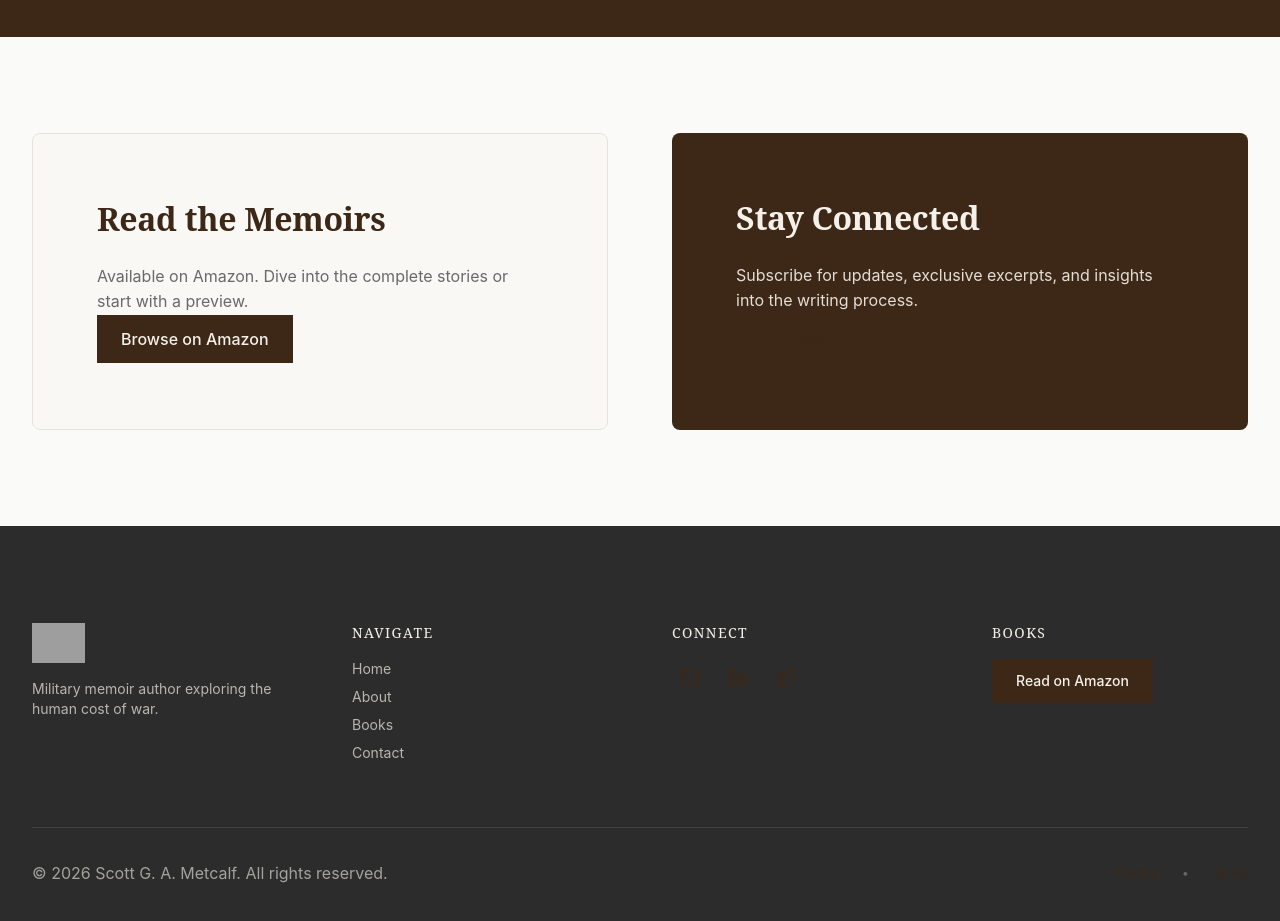
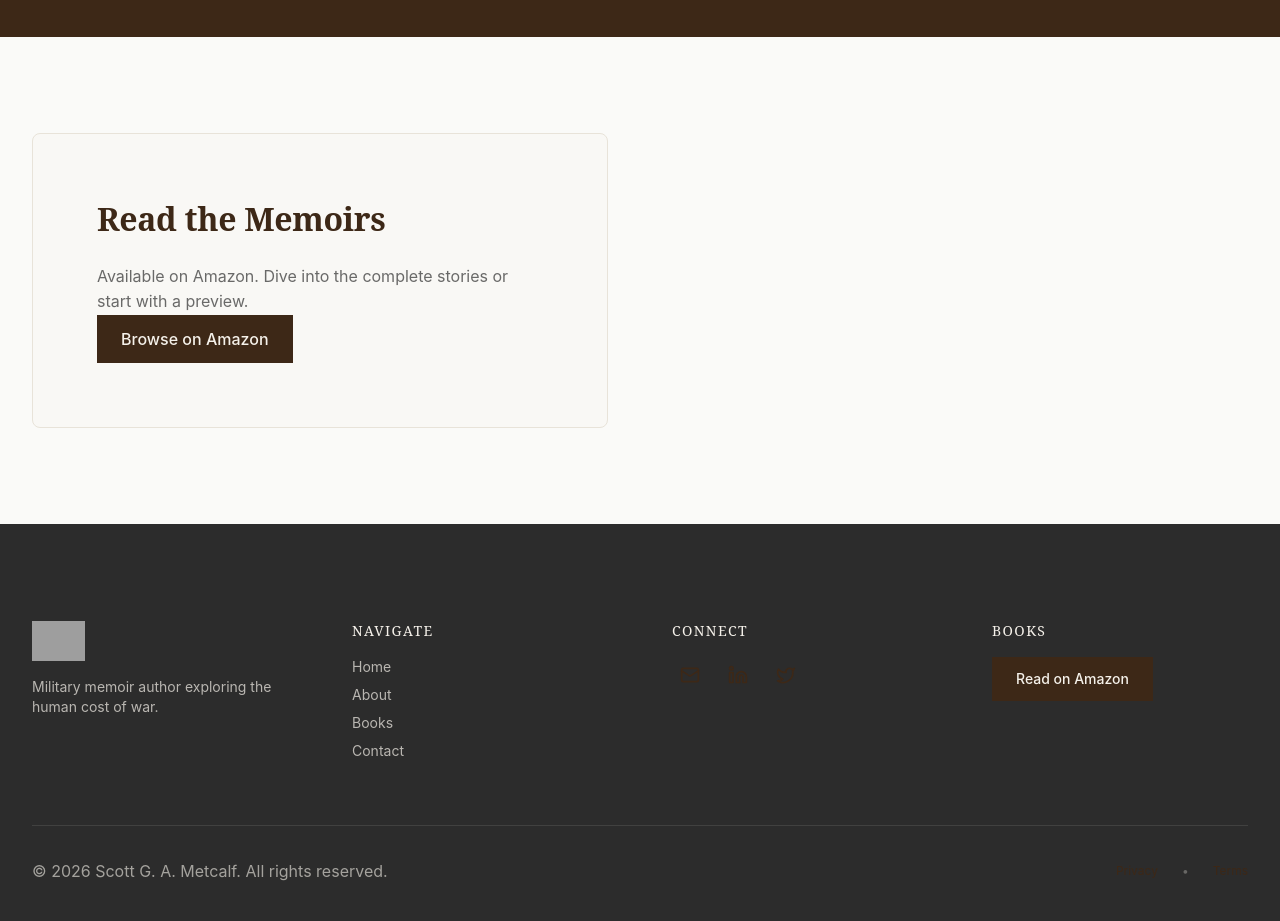
Before and after one commit to Reinasboo/authors-template, a Next.js app: page / in a window 1280 px wide. Shown: the part 3820-4741 px from the top of the page. Built offline with nearby package versions, Linux system fonts and the light colour scheme; grey boxes are pictures that could not be loaded.

Commit message:
Remove newsletter sections from homepage and contact page

```diff
--- a/src/app/contact/page.tsx
+++ b/src/app/contact/page.tsx
@@ -284,38 +284,7 @@ export default function Contact() {
         </motion.div>
       </section>
 
-      {/* Newsletter CTA */}
-      <section className="section-container bg-sand-dark/10 dark:bg-dark-surface rounded-lg border border-sand-dark dark:border-dark-border">
-        <motion.div
-          initial="hidden"
-          whileInView="visible"
-          variants={containerVariants}
-          className="grid grid-cols-1 md:grid-cols-2 gap-spacing-2xl items-center"
-        >
-          <motion.div variants={itemVariants} className="space-y-spacing-md">
-            <h2 className="text-heading-lg font-serif text-deep-brown dark:text-dark-text">
-              Stay Updated
-            </h2>
-            <p className="text-body text-charcoal/70 dark:text-dark-text-secondary">
-              Subscribe to receive updates on new publications, exclusive excerpts, and writing process insights.
-            </p>
-          </motion.div>
 
-          <motion.div
-            variants={itemVariants}
-            className="flex gap-spacing-sm"
-          >
-            <input
-              type="email"
-              placeholder="your@email.com"
-              className="flex-1 px-spacing-md py-spacing-sm border-2 border-sand-dark dark:border-dark-border rounded-lg bg-white dark:bg-dark-elevated text-deep-brown dark:text-dark-text placeholder-charcoal/40 dark:placeholder-dark-text-secondary focus:outline-none focus:border-deep-brown dark:focus:border-green-accent transition-colors"
-            />
-            <button className="px-spacing-lg py-spacing-sm bg-deep-brown hover:bg-brown-light text-sand dark:bg-green-accent dark:text-dark-bg dark:hover:bg-muted-green rounded-lg font-medium transition-colors">
-              Subscribe
-            </button>
-          </motion.div>
-        </motion.div>
-      </section>
     </div>
   )
 }
--- a/src/app/page.tsx
+++ b/src/app/page.tsx
@@ -263,20 +263,7 @@ export default function Home() {
             </Button>
           </motion.div>
 
-          <motion.div
-            variants={itemVariants}
-            className="space-y-spacing-md p-spacing-2xl bg-deep-brown text-sand dark:bg-green-accent dark:text-dark-bg rounded-lg"
-          >
-            <h3 className="text-heading-lg font-serif">
-              Stay Connected
-            </h3>
-            <p className="text-body opacity-90 dark:opacity-100">
-              Subscribe for updates, exclusive excerpts, and insights into the writing process.
-            </p>
-            <Button href="/contact" variant="secondary">
-              Get Updates
-            </Button>
-          </motion.div>
+
         </motion.div>
       </section>
     </div>
```
